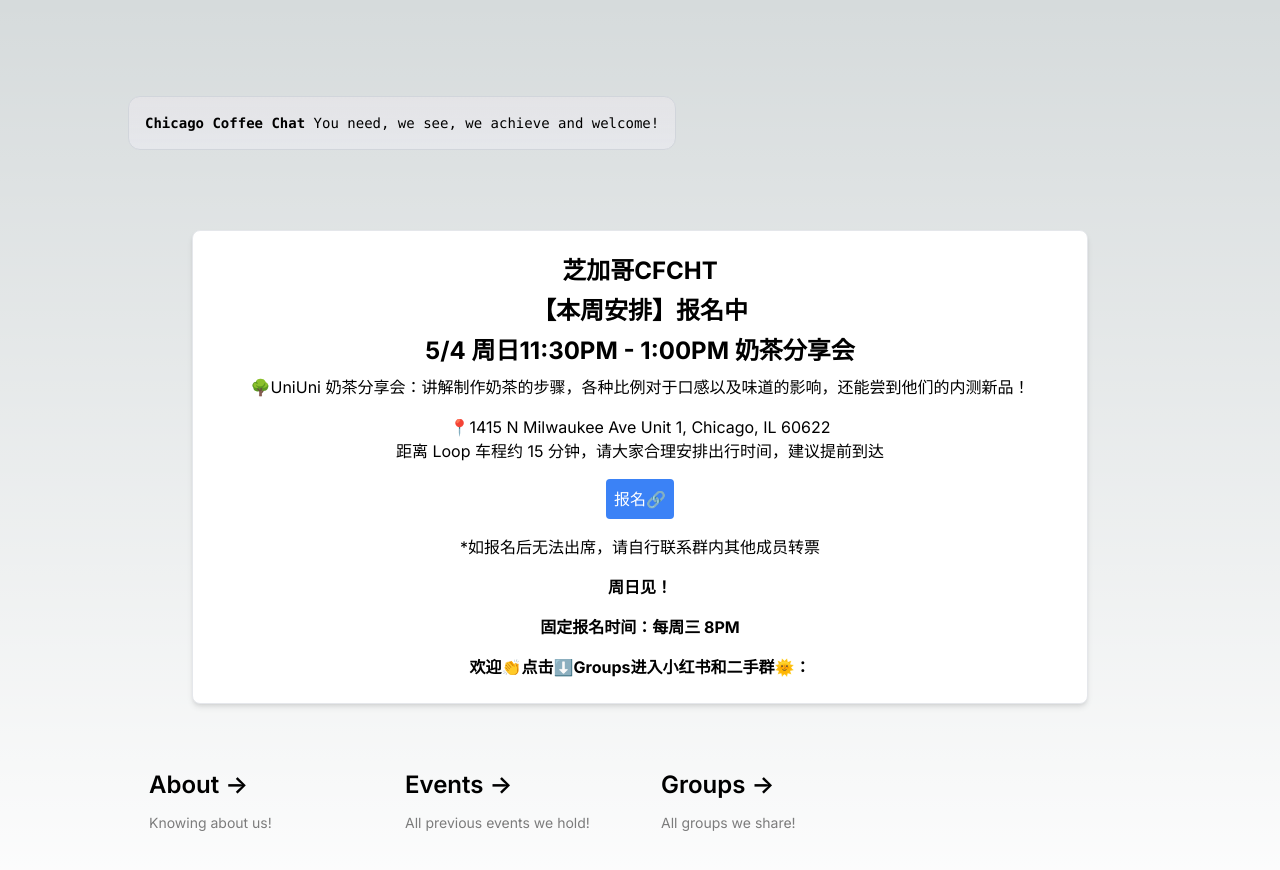
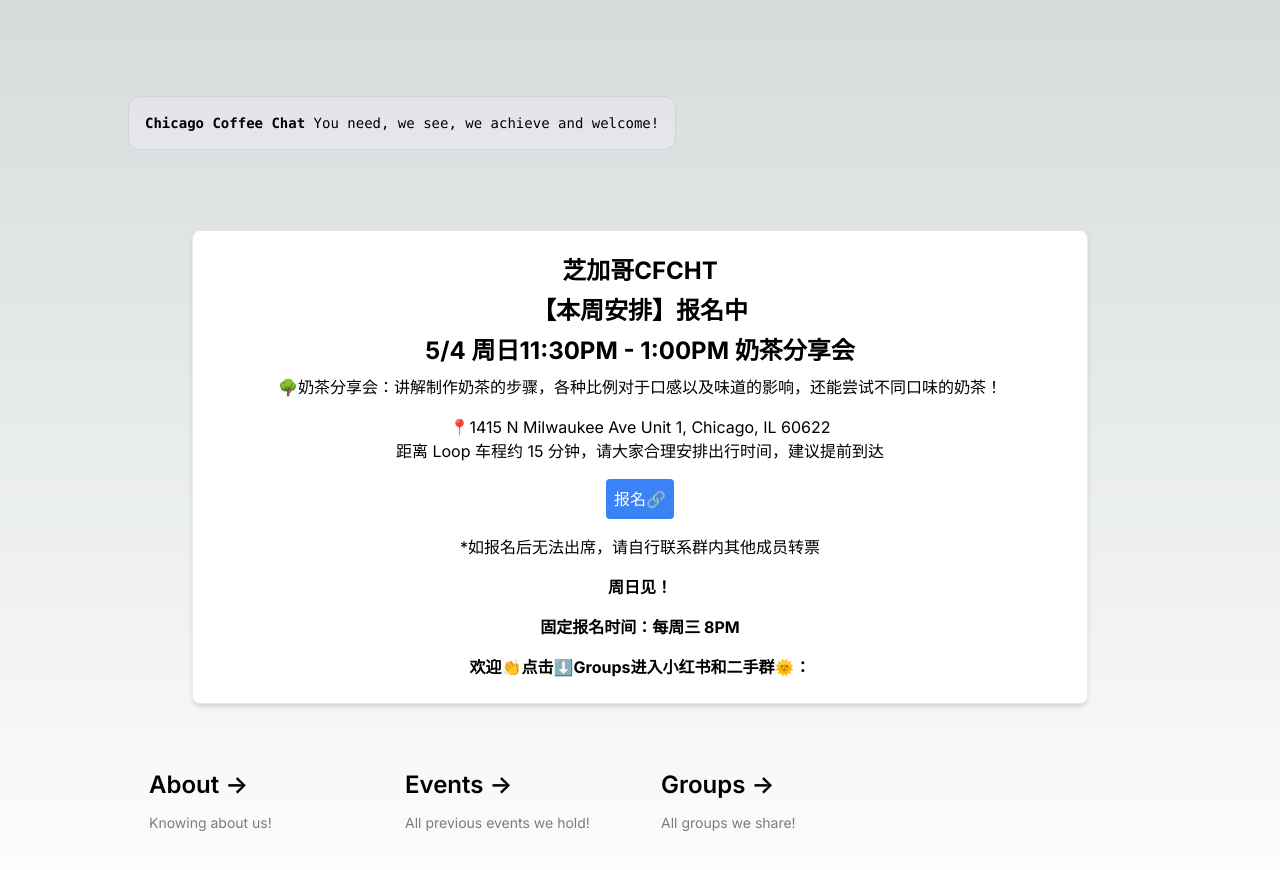
Before and after one commit to Brack-Wang/nextjs, a Next.js app: page / in a window 1280 px wide. Shown: the top 870 px of the page. Built offline with nearby package versions, Linux system fonts and the light colour scheme.

Commit message:
Update page.tsx

```diff
--- a/app/page.tsx
+++ b/app/page.tsx
@@ -24,7 +24,7 @@ export default function Home() {
 {/* Event Details Replacement Start */}
   <h2 className="text-2xl font-bold mb-2">【本周安排】报名中</h2>
   <h2 className="text-2xl font-bold mb-2">5/4  周日11:30PM - 1:00PM 奶茶分享会</h2>
-  <p className="mb-4">🌳UniUni 奶茶分享会：讲解制作奶茶的步骤，各种比例对于口感以及味道的影响，还能尝到他们的内测新品！</p>
+  <p className="mb-4">🌳奶茶分享会：讲解制作奶茶的步骤，各种比例对于口感以及味道的影响，还能尝试不同口味的奶茶！</p>
   <p className="mb-4">📍1415 N Milwaukee Ave Unit 1, Chicago, IL 60622<br />距离 Loop 车程约 15 分钟，请大家合理安排出行时间，建议提前到达</p>
   <a href="https://www.eventbrite.com/e/cfcht54-1130pm-100pm-tickets-1347235390319?aff=oddtdtcreator" target="_blank" className="inline-block bg-blue-500 text-white p-2 rounded hover:bg-blue-700 transition duration-300 ease-in-out">报名🔗</a>
   <p className="mt-4">*如报名后无法出席，请自行联系群内其他成员转票</p>
```
